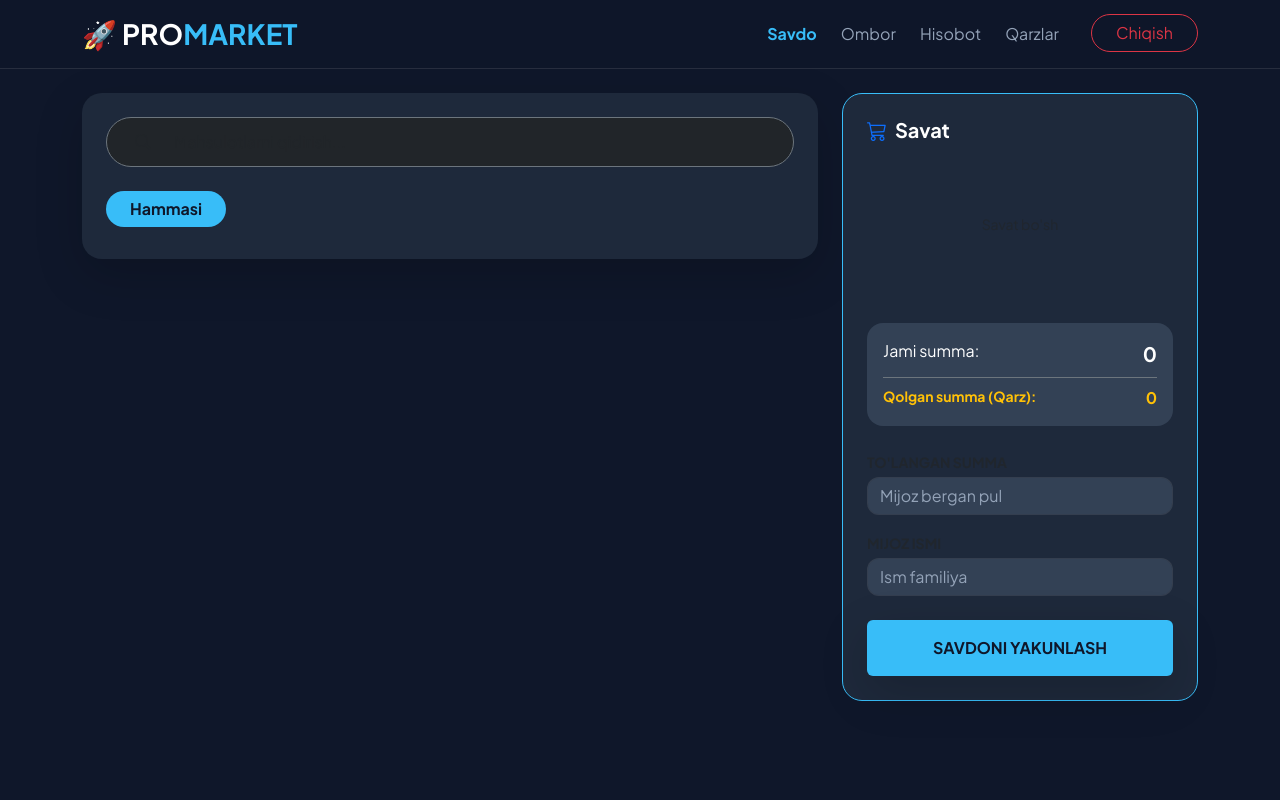
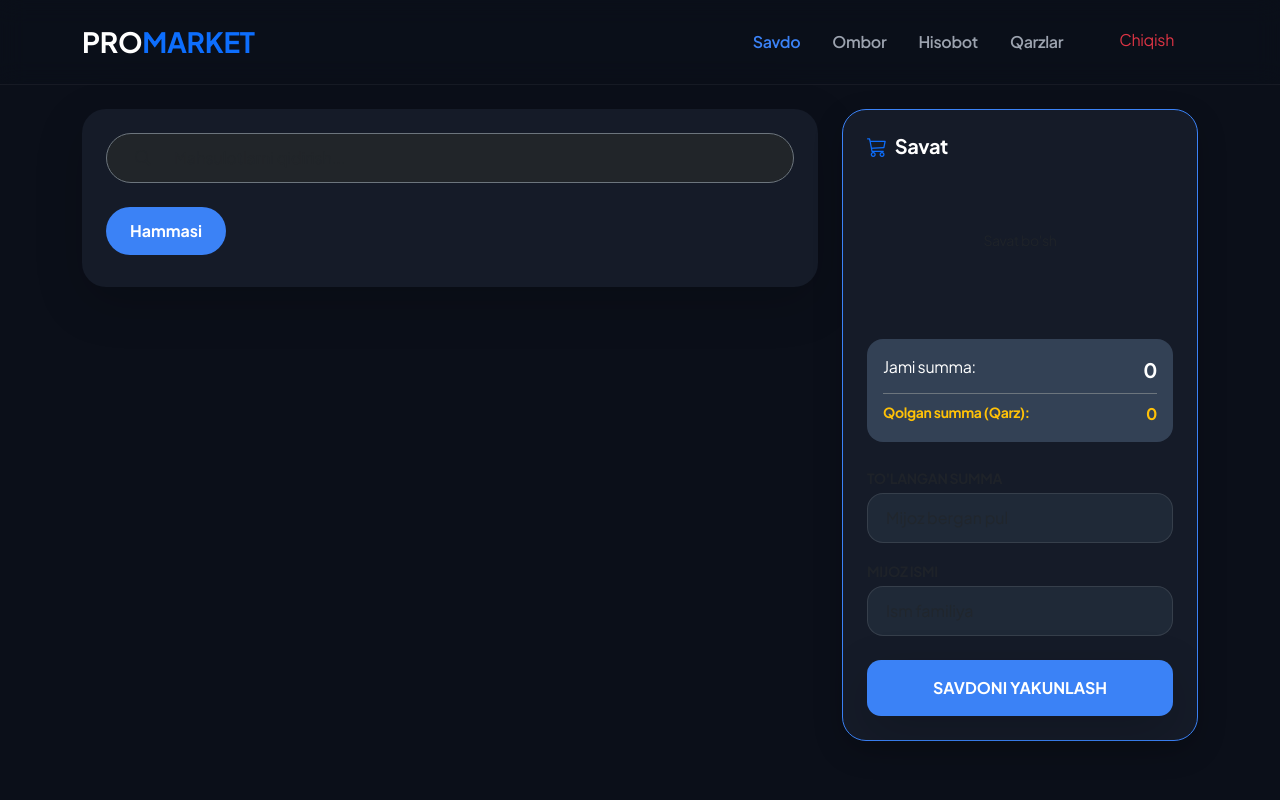
Before and after one commit to urmonaliyevv/market-sayt, a Flask app: page / in a window 1280 px wide. Run offline with Flask 3, Linux system fonts and the light colour scheme; the visitor is signed in with stand-in values (Sample User, id 1); some libraries are stand-ins or nearby versions.

Commit message:
Update base.html

```diff
--- a/templates/base.html
+++ b/templates/base.html
@@ -3,76 +3,65 @@
 <head>
     <meta charset="UTF-8">
     <meta name="viewport" content="width=device-width, initial-scale=1.0">
-    <title>Market Pro Dark</title>
+    <title>Market Pro Premium</title>
     <link href="https://cdn.jsdelivr.net/npm/bootstrap@5.3.0/dist/css/bootstrap.min.css" rel="stylesheet">
     <link rel="stylesheet" href="https://cdn.jsdelivr.net/npm/bootstrap-icons@1.11.1/font/bootstrap-icons.css">
-    <link href="https://fonts.googleapis.com/css2?family=Plus+Jakarta+Sans:wght@300;400;600;700&display=swap" rel="stylesheet">
+    <link href="https://fonts.googleapis.com/css2?family=Plus+Jakarta+Sans:wght@400;600;700&display=swap" rel="stylesheet">
     <script src="https://cdn.jsdelivr.net/npm/sweetalert2@11"></script>
     <style>
         :root {
-            --bg-dark: #0f172a; /* Asosiy fon (to'q ko'k-kulrang) */
-            --card-dark: #1e293b; /* Kartalar foni */
-            --text-main: #f8fafc; /* Asosiy matn */
-            --accent: #38bdf8; /* Yorqin ko'k (urg'u berish uchun) */
-            --border-color: rgba(255, 255, 255, 0.1);
+            --main-bg: #0b0f19;
+            --card-bg: #151b28;
+            --accent: #3b82f6;
+            --text: #e5e7eb;
+            --muted: #9ca3af;
         }
         body {
-            background-color: var(--bg-dark);
+            background-color: var(--main-bg);
             font-family: 'Plus Jakarta Sans', sans-serif;
-            color: var(--text-main);
+            color: var(--text);
+            letter-spacing: -0.02em;
         }
         .navbar {
-            background: rgba(15, 23, 42, 0.9) !important;
-            backdrop-filter: blur(10px);
-            border-bottom: 1px solid var(--border-color);
+            background: rgba(11, 15, 25, 0.8) !important;
+            backdrop-filter: blur(12px);
+            border-bottom: 1px solid rgba(255,255,255,0.05);
         }
         .card {
-            background-color: var(--card-dark);
-            border: 1px solid var(--border-color);
-            border-radius: 20px;
-            color: var(--text-main);
+            background: var(--card-bg);
+            border: 1px solid rgba(255,255,255,0.05);
+            border-radius: 24px;
+            box-shadow: 0 10px 30px rgba(0,0,0,0.2);
         }
+        .nav-link { color: var(--muted) !important; font-weight: 600; transition: 0.3s; }
+        .nav-link.active { color: var(--accent) !important; }
         .btn-primary {
-            background: var(--accent);
-            border: none; color: #0f172a; font-weight: 700;
+            background: var(--accent); border: none; border-radius: 14px;
+            padding: 12px 24px; font-weight: 700;
         }
-        .btn-primary:hover { background: #7dd3fc; color: #0f172a; }
-        .nav-link { color: #94a3b8 !important; }
-        .nav-link.active { color: var(--accent) !important; font-weight: bold; }
         .rounded-input {
-            background-color: #334155 !important;
-            border: 1px solid var(--border-color) !important;
-            color: white !important;
-            border-radius: 12px;
+            background: #1f2937 !important; border: 1px solid rgba(255,255,255,0.1) !important;
+            color: white !important; border-radius: 16px; padding: 12px 18px;
         }
-        .rounded-input::placeholder { color: #94a3b8; }
-        .table { color: var(--text-main); }
-        .table-hover tbody tr:hover { background-color: rgba(255, 255, 255, 0.05); color: white; }
-        .badge.bg-light { background-color: #334155 !important; color: var(--accent) !important; border: 1px solid var(--border-color); }
-
-        /* SweetAlert To'q rejimda */
-        .swal2-popup { background: var(--card-dark) !important; color: white !important; }
+        .rounded-input:focus { border-color: var(--accent) !important; box-shadow: 0 0 0 4px rgba(59, 130, 246, 0.15) !important; }
     </style>
 </head>
 <body>
-    <nav class="navbar navbar-expand-lg sticky-top mb-4">
+    <nav class="navbar navbar-expand-lg sticky-top py-3 mb-4">
         <div class="container">
-            <a class="navbar-brand fw-bold fs-3 text-white" href="/">🚀 PRO<span style="color: var(--accent);">MARKET</span></a>
-            <button class="navbar-toggler border-0 text-white" data-bs-toggle="collapse" data-bs-target="#navbarNav">
-                <i class="bi bi-list fs-2"></i>
-            </button>
+            <a class="navbar-brand fw-bold fs-3 text-white" href="/">PRO<span class="text-primary">MARKET</span></a>
             <div class="collapse navbar-collapse" id="navbarNav">
-                <ul class="navbar-nav ms-auto gap-2">
+                <ul class="navbar-nav ms-auto gap-3">
                     <li class="nav-item"><a class="nav-link {% if request.path == '/' %}active{% endif %}" href="/">Savdo</a></li>
                     <li class="nav-item"><a class="nav-link {% if request.path == '/ombor' %}active{% endif %}" href="/ombor">Ombor</a></li>
                     <li class="nav-item"><a class="nav-link {% if request.path == '/hisobot' %}active{% endif %}" href="/hisobot">Hisobot</a></li>
                     <li class="nav-item"><a class="nav-link {% if request.path == '/qarzlar' %}active{% endif %}" href="/qarzlar">Qarzlar</a></li>
-                    <li class="nav-item ms-lg-3"><a class="btn btn-outline-danger rounded-pill px-4" href="/logout">Chiqish</a></li>
+                    <li class="nav-item ms-lg-2"><a class="btn btn-outline-danger border-0 rounded-pill px-4" href="/logout">Chiqish</a></li>
                 </ul>
             </div>
         </div>
     </nav>
-    <div class="container">{% block content %}{% endblock %}</div>
+    <div class="container pb-5">{% block content %}{% endblock %}</div>
     <script src="https://cdn.jsdelivr.net/npm/bootstrap@5.3.0/dist/js/bootstrap.bundle.min.js"></script>
 </body>
 </html>
```
